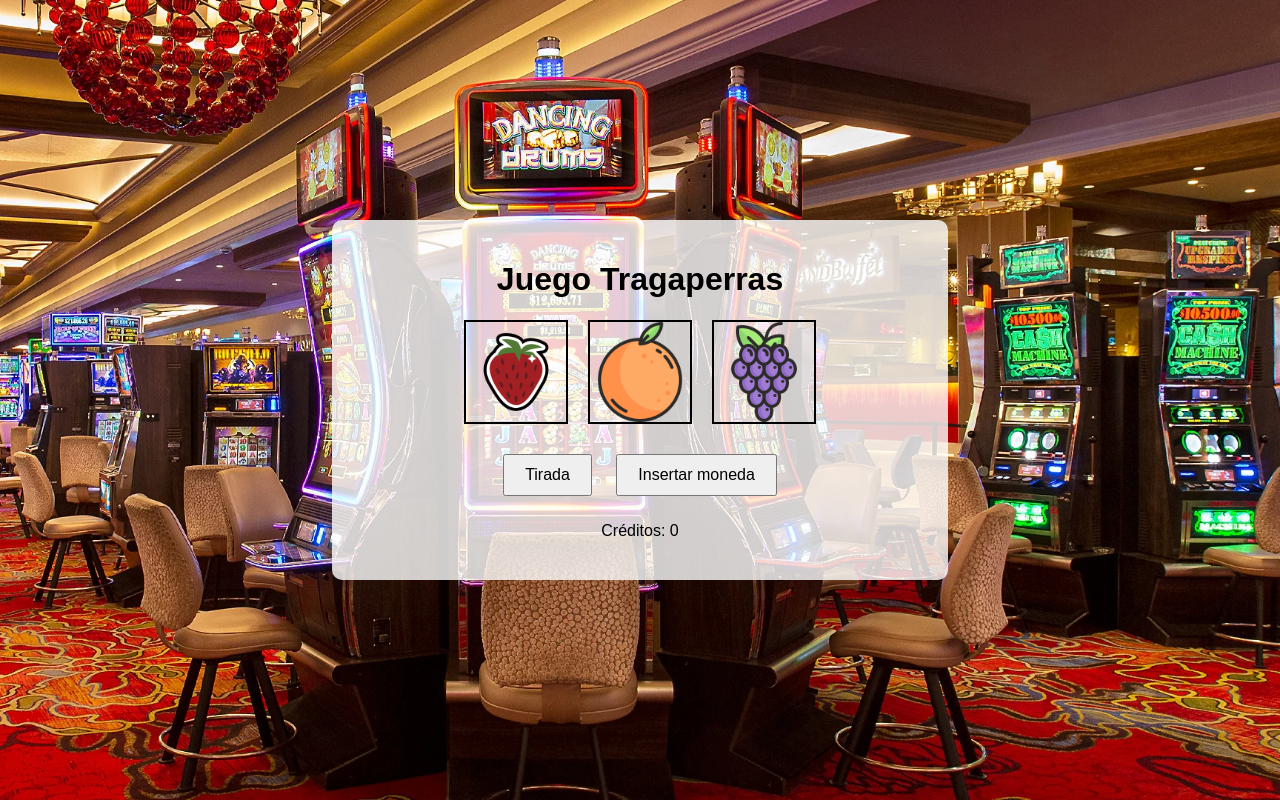
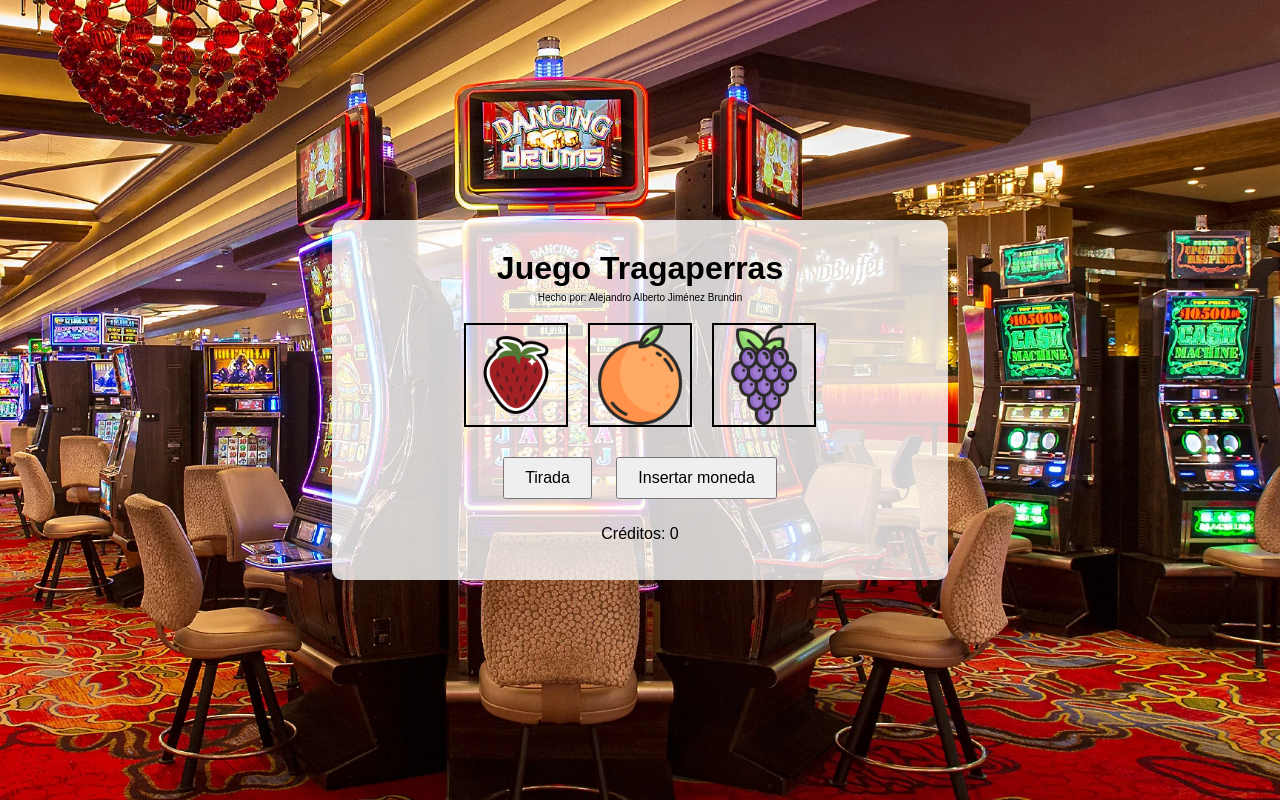
Before and after one commit to banfbi/Juego_Tragaperras, a plain HTML site: page index.html in a window 1280 px wide. Drawn offline with Linux system fonts and the light colour scheme.

Commit message:
Update HTML & CSS

```diff
--- a/assets/css/stylesheet.css
+++ b/assets/css/stylesheet.css
@@ -13,6 +13,18 @@ body {
     display: flex;
     justify-content: center;
     align-items: center;
+}
+
+.hecho {
+    color: black;
+    font-size: 10px;
+    margin-top: 5px;
+    margin-bottom: 20px;
+}
+
+h1 {
+    margin-bottom: 0;
+    margin-top: 10px;
 }
 
 .container {
--- a/index.html
+++ b/index.html
@@ -14,6 +14,7 @@
 <body>
     <div class="container">
         <h1>Juego Tragaperras</h1>
+        <p class="hecho">Hecho por: Alejandro Alberto Jiménez Brundin</p>
         <div id="tragaperras">
             <div class="slot" id="slot1"><img src="./assets/img/fresa.png"></div>
             <div class="slot" id="slot2"><img src="./assets/img/naranja.png"></div>
```
